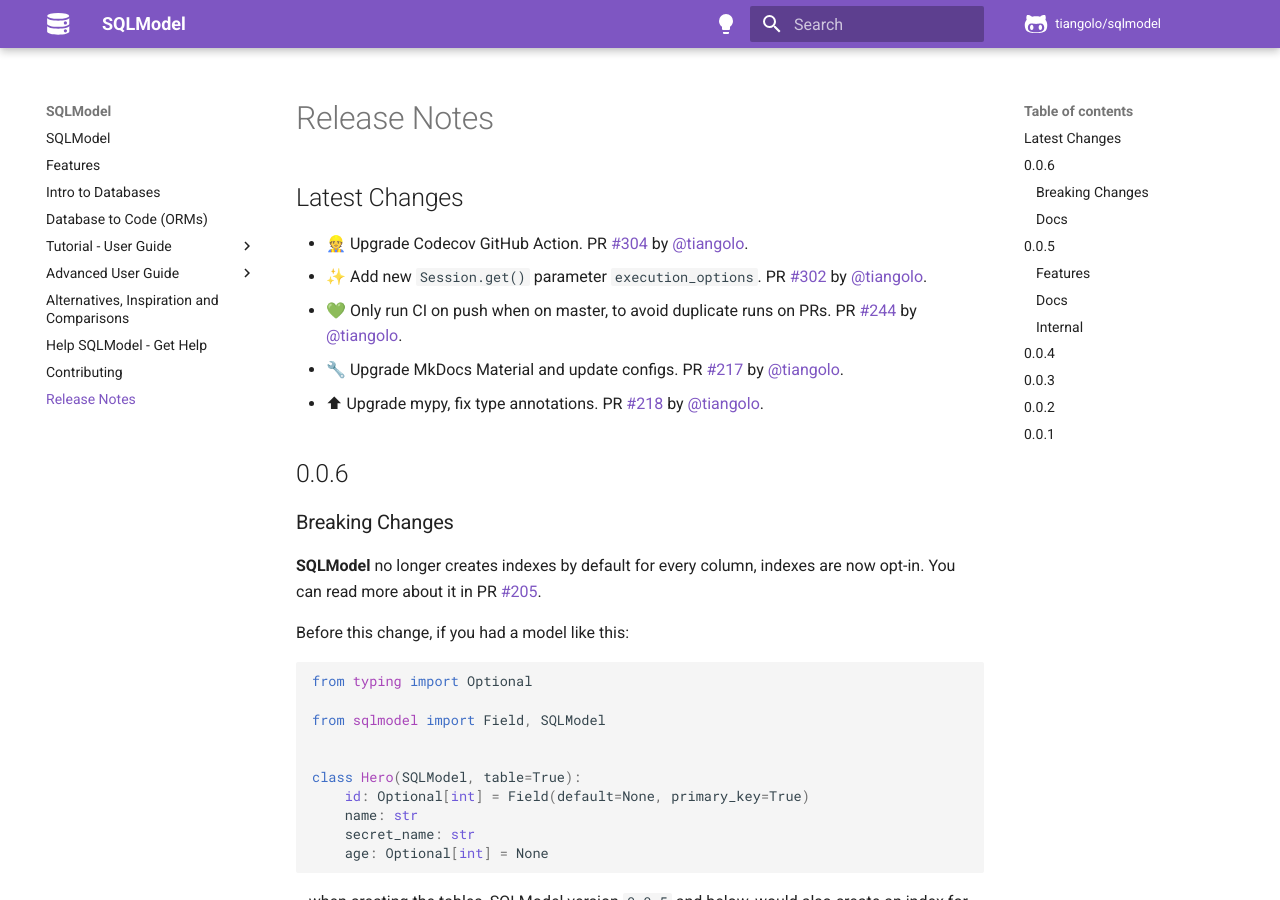
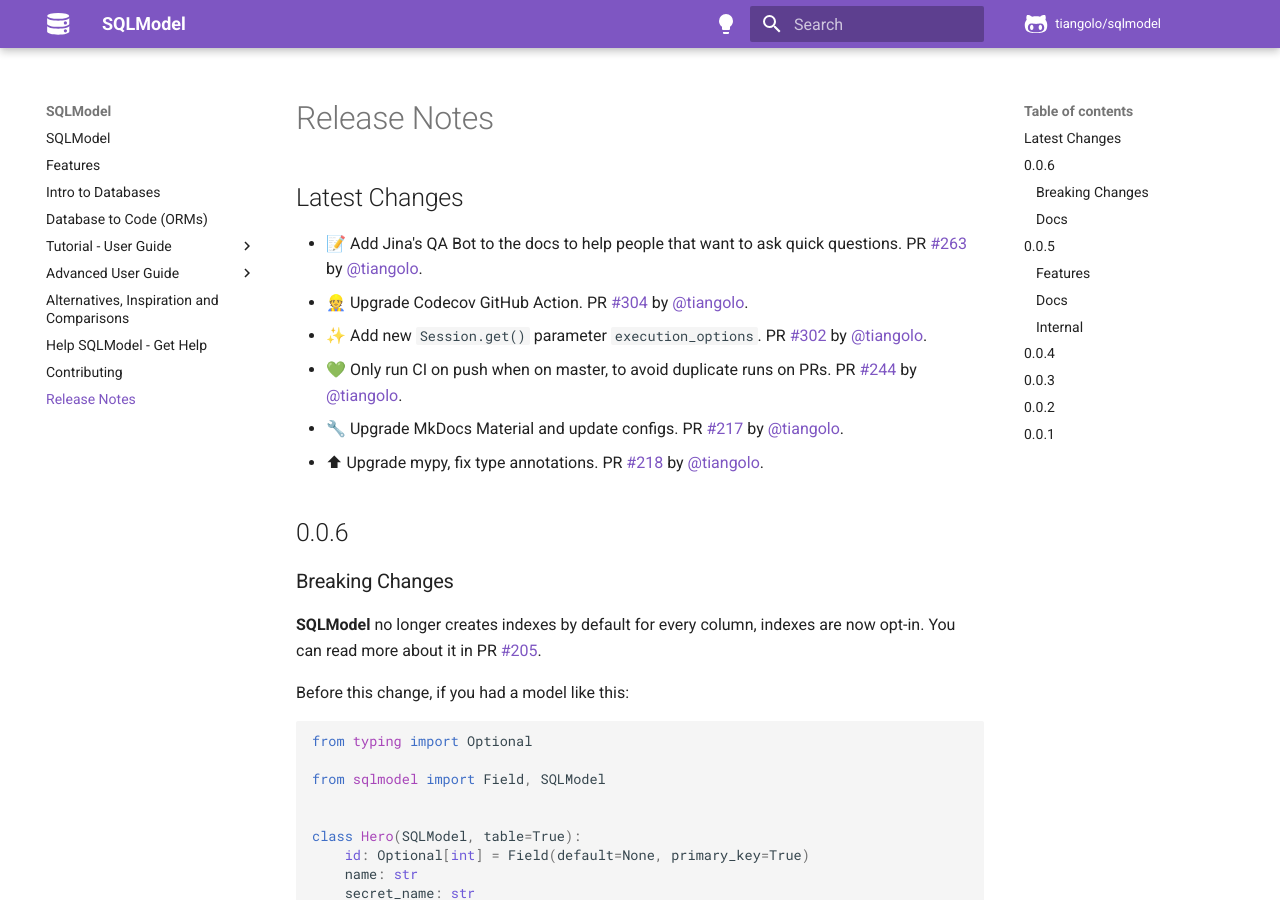
Before and after one commit to sztrakabalint/fastapi-sqlmodel, an MkDocs documentation site: the page built from docs/release-notes.md, in a window 1280 px wide and 900 px high. Built offline with MkDocs 1.6.1 and Material for MkDocs 9.7.7, drawn with Linux system fonts in a browser that asks for light colours; comment, search, counter and statistics services are not loaded.

Commit message:
📝 Update release notes

```diff
--- a/docs/release-notes.md
+++ b/docs/release-notes.md
@@ -2,6 +2,7 @@
 
 ## Latest Changes
 
+* 📝 Add Jina's QA Bot to the docs to help people that want to ask quick questions. PR [#263](https://github.com/tiangolo/sqlmodel/pull/263) by [@tiangolo](https://github.com/tiangolo).
 * 👷 Upgrade Codecov GitHub Action. PR [#304](https://github.com/tiangolo/sqlmodel/pull/304) by [@tiangolo](https://github.com/tiangolo).
 * ✨ Add new `Session.get()` parameter `execution_options`. PR [#302](https://github.com/tiangolo/sqlmodel/pull/302) by [@tiangolo](https://github.com/tiangolo).
 * 💚 Only run CI on push when on master, to avoid duplicate runs on PRs. PR [#244](https://github.com/tiangolo/sqlmodel/pull/244) by [@tiangolo](https://github.com/tiangolo).
```
